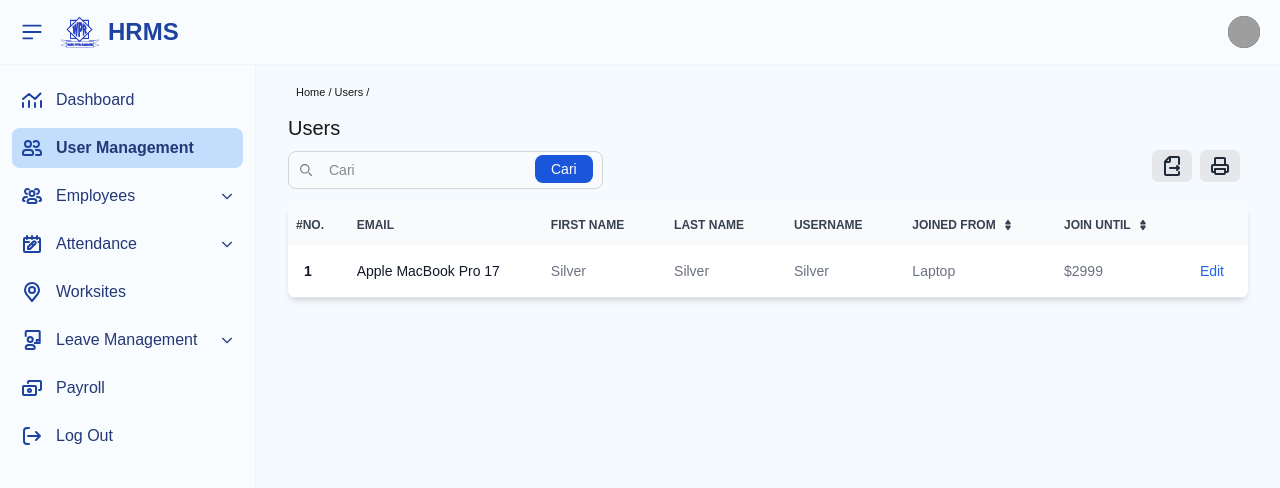
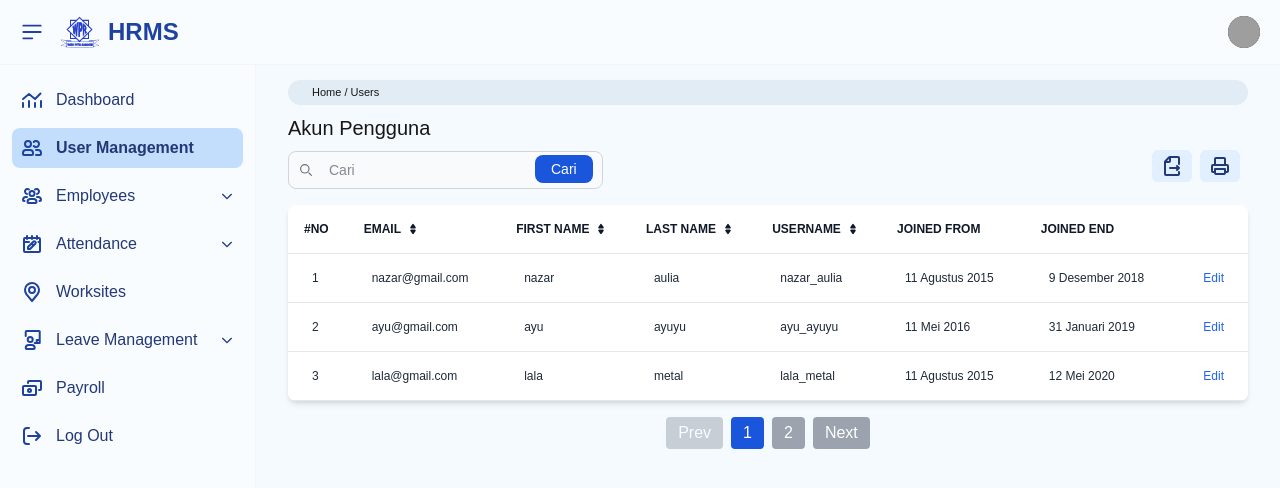
Before and after one commit to Nazarnazz/hrms-ui, a Next.js app: page /admin/users in a window 1280 px wide. Shown: the top 488 px of the page. Built offline with nearby package versions, Linux system fonts and the light colour scheme; grey boxes are pictures that could not be loaded.

Commit message:
perbaikan navbar user dan beberapa tampilan

```diff
--- a/src/app/admin/users/page.js
+++ b/src/app/admin/users/page.js
@@ -1,133 +1,181 @@
+"use client";
+
 import Layout from "@/app/components/menu-items/layout";
+import { SearchBar } from "@/app/components/admin/searchbar";
+import { Table, TableHead, TableHeader, TableBody, TableRow, TableCell } from "@/app/components/admin/table";
+import { useState, useEffect } from "react";
+
+// import Link from "next/link";
+// import Image from "next/image";
+import { Pagination } from "@/app/components/admin/pagination";
+import { Breadcrumb } from "@/app/components/admin/breadcrumb";
+import { IconExport, IconPrint } from "@/app/components/admin/icon";
+
 export default function Users() {
+  const Pengguna = [
+    {
+      id: 1,
+      email: "nazar@gmail.com",
+      first_name: "nazar",
+      last_name: "aulia",
+      username: "nazar_aulia",
+      join_start: "11 Agustus 2015",
+      join_end: "9 Desember 2018",
+    },
+    {
+      id: 2,
+      email: "ayu@gmail.com",
+      first_name: "ayu",
+      last_name: "ayuyu",
+      username: "ayu_ayuyu",
+      join_start: "11 Mei 2016",
+      join_end: "31 Januari 2019",
+    },
+    {
+      id: 3,
+      email: "lala@gmail.com",
+      first_name: "lala",
+      last_name: "metal",
+      username: "lala_metal",
+      join_start: "11 Agustus 2015",
+      join_end: "12 Mei 2020",
+    },
+    {
+      id: 4,
+      email: "rumi@gmail.com",
+      first_name: "rumi",
+      last_name: "aulia",
+      username: "rumi_aulia",
+      join_start: "11 Oktober 2014",
+      join_end: "3 Februari 2019",
+    },
+  ];
+
+  const [searchTerm, setSearchTerm] = useState("");
+
+  //sorting by first_name di awal dengan order descending
+  const [sortBy, setSortBy] = useState("first_name");
+  const [sortOrder, setSortOrder] = useState("desc");
+
+  //untuk tombol handle sort yang arrow arah atas bawah - mengubah sort order dari descending ke ascending atau sebaliknya
+  const handleSort = (column) => {
+    if (sortBy === column) {
+      setSortOrder(sortOrder === "asc" ? "desc" : "asc");
+    } else {
+      setSortBy(column);
+      setSortOrder("asc");
+    }
+  };
+
+  //variabel sort yang akan terhubung dengan data
+  const filteredAndSortedPengguna = [...Pengguna]
+    .filter((item) => {
+      const q = searchTerm.toLowerCase();
+      return item.first_name.toLowerCase().includes(q) || item.last_name.toLowerCase().includes(q) || item.username.toLowerCase().includes(q);
+    })
+    .sort((a, b) => {
+      let valA = a[sortBy];
+      let valB = b[sortBy];
+
+      return sortOrder === "asc" ? valA - valB : valB - valA;
+    });
+
+  //pagination
+  const [currentPage, setCurrentPage] = useState(1);
+  const itemsPerPage = 3; // jumlah data per halaman
+
+  const startIndex = (currentPage - 1) * itemsPerPage;
+  const endIndex = startIndex + itemsPerPage;
+
+  const paginatedPengguna = filteredAndSortedPengguna.slice(startIndex, endIndex);
+  const totalPages = Math.ceil(filteredAndSortedPengguna.length / itemsPerPage);
+
+  useEffect(() => {
+    setCurrentPage(1);
+  }, [searchTerm]);
+
   return (
     <>
       <Layout>
         <div className="p-4 mt-12">
-          <div className="py-1 full-w text-[11px] mb-2 dark:bg-gray-500 font-light rounded-full">
-            <span className="ml-2">Home / Users /</span>
-          </div>
-          <span className="text-[20px] mt-4 ">Users</span>
+          <Breadcrumb>/ Users</Breadcrumb>
+          <span className="text-[20px] mt-4 ">Akun Pengguna</span>
           <div className="grid md:grid-cols-3 grid-cols-2 gap-2">
             <div>
-              <form>
-                <label htmlFor="search" className="mb-2 text-sm font-medium text-gray-900 sr-only dark:text-white">
-                  Search
-                </label>
-                <div className="relative">
-                  <div className="absolute inset-y-0 start-0 flex items-center ps-3 pointer-events-none">
-                    <svg className="w-3 h-3 text-gray-500 dark:text-gray-400" aria-hidden="true" xmlns="http://www.w3.org/2000/svg" fill="none" viewBox="0 0 20 20">
-                      <path stroke="currentColor" strokeLinecap="round" strokeLinejoin="round" strokeWidth="2" d="m19 19-4-4m0-7A7 7 0 1 1 1 8a7 7 0 0 1 14 0Z" />
-                    </svg>
-                  </div>
-                  <input
-                    type="search"
-                    id="search"
-                    className="block w-full p-2 ps-10 mt-2 text-sm text-gray-900 border border-gray-300 rounded-lg bg-gray-50 focus:ring-blue-500 focus:border-blue-500 dark:bg-gray-700 dark:border-gray-600 dark:placeholder-gray-400 dark:text-white dark:focus:ring-blue-500 dark:focus:border-blue-500"
-                    placeholder="Cari"
-                    required
-                  />
-                  <button
-                    type="submit"
-                    className="text-white absolute end-2.5 sm:bottom-1.5 bottom-2 bg-blue-700 hover:bg-blue-800 focus:ring-4 focus:outline-none focus:ring-blue-300 font-medium rounded-lg sm:text-sm sm:px-4 px-2 py-1 text-[10px] dark:bg-blue-600 dark:hover:bg-blue-700 dark:focus:ring-blue-800"
-                  >
-                    Cari
-                  </button>
-                </div>
-              </form>
+              <SearchBar searchTerm={searchTerm} setSearchTerm={setSearchTerm} />
             </div>
             <div className="hidden md:block"></div>
             <div className="flex items-center justify-end">
-              <button className="bg-gray-200 dark:bg-gray-500 hover:bg-gray-300 dark:hover:bg-gray-600 rounded-md py-1 px-2 mr-2 text-gray-500">
-                <svg className="w-6 h-6 text-gray-800 dark:text-white" aria-hidden="true" xmlns="http://www.w3.org/2000/svg" width="24" height="24" fill="none" viewBox="0 0 24 24">
-                  <path
-                    stroke="currentColor"
-                    strokeLinecap="round"
-                    strokeLinejoin="round"
-                    strokeWidth="2"
-                    d="M19 10V4a1 1 0 0 0-1-1H9.914a1 1 0 0 0-.707.293L5.293 7.207A1 1 0 0 0 5 7.914V20a1 1 0 0 0 1 1h12a1 1 0 0 0 1-1v-2M10 3v4a1 1 0 0 1-1 1H5m5 6h9m0 0-2-2m2 2-2 2"
-                  />
-                </svg>
-              </button>
-              <button className="bg-gray-200 dark:bg-gray-500 hover:bg-gray-300 dark:hover:bg-gray-600 rounded-md py-1 px-2 mr-2 text-gray-500">
-                <svg className="w-6 h-6 text-gray-800 dark:text-white" aria-hidden="true" xmlns="http://www.w3.org/2000/svg" width="24" height="24" fill="none" viewBox="0 0 24 24">
-                  <path
-                    stroke="currentColor"
-                    strokeLinejoin="round"
-                    strokeWidth="2"
-                    d="M16.444 18H19a1 1 0 0 0 1-1v-5a1 1 0 0 0-1-1H5a1 1 0 0 0-1 1v5a1 1 0 0 0 1 1h2.556M17 11V5a1 1 0 0 0-1-1H8a1 1 0 0 0-1 1v6h10ZM7 15h10v4a1 1 0 0 1-1 1H8a1 1 0 0 1-1-1v-4Z"
-                  />
-                </svg>
-              </button>
+              <IconExport />
+              <IconPrint />
             </div>
           </div>
           <div className="py-4 rounded-lg dark:border-gray-700 ">
             <div className="relative overflow-x-auto shadow-md sm:rounded-lg">
-              <table className="w-full text-sm text-left rtl:text-right text-gray-500 dark:text-gray-400">
-                <thead className="text-xs text-gray-700 uppercase bg-gray-50 dark:bg-gray-700 dark:text-gray-400">
-                  <tr>
-                    <th scope="col" className="px-2 py-3">
-                      #No.
-                    </th>
-                    <th scope="col" className="px-6 py-3">
+              <Table>
+                <TableHead>
+                  <TableRow>
+                    <TableHeader>#NO</TableHeader>
+                    <TableHeader>
+                      <div className="flex items-center">
                         Email
-                    </th>
-                    <th scope="col" className="px-6 py-3">
-                      First Name
-                    </th>
-                    <th scope="col" className="px-6 py-3">
-                      Last Name
-                    </th>
-                    <th scope="col" className="px-6 py-3">
-                      Username
-                    </th>
-                    <th scope="col" className="px-6 py-3">
-                      <div className="flex items-center">
-                        Joined from
-                        <a href="#">
-                          <svg className="w-3 h-3 ms-1.5" aria-hidden="true" xmlns="http://www.w3.org/2000/svg" fill="currentColor" viewBox="0 0 24 24">
+                        <svg onClick={() => handleSort("email")} className="w-3 h-3 ms-1.5" aria-hidden="true" xmlns="http://www.w3.org/2000/svg" fill="currentColor" viewBox="0 0 24 24">
                           <path d="M8.574 11.024h6.852a2.075 2.075 0 0 0 1.847-1.086 1.9 1.9 0 0 0-.11-1.986L13.736 2.9a2.122 2.122 0 0 0-3.472 0L6.837 7.952a1.9 1.9 0 0 0-.11 1.986 2.074 2.074 0 0 0 1.847 1.086Zm6.852 1.952H8.574a2.072 2.072 0 0 0-1.847 1.087 1.9 1.9 0 0 0 .11 1.985l3.426 5.05a2.123 2.123 0 0 0 3.472 0l3.427-5.05a1.9 1.9 0 0 0 .11-1.985 2.074 2.074 0 0 0-1.846-1.087Z" />
                         </svg>
-                        </a>
                       </div>
-                    </th>
-                    <th scope="col" className="px-6 py-3">
+                    </TableHeader>
+                    <TableHeader>
                       <div className="flex items-center">
-                        Join until
-                        <a href="#">
-                          <svg className="w-3 h-3 ms-1.5" aria-hidden="true" xmlns="http://www.w3.org/2000/svg" fill="currentColor" viewBox="0 0 24 24">
+                        First Name
+                        <svg onClick={() => handleSort("first_name")} className="w-3 h-3 ms-1.5" aria-hidden="true" xmlns="http://www.w3.org/2000/svg" fill="currentColor" viewBox="0 0 24 24">
                           <path d="M8.574 11.024h6.852a2.075 2.075 0 0 0 1.847-1.086 1.9 1.9 0 0 0-.11-1.986L13.736 2.9a2.122 2.122 0 0 0-3.472 0L6.837 7.952a1.9 1.9 0 0 0-.11 1.986 2.074 2.074 0 0 0 1.847 1.086Zm6.852 1.952H8.574a2.072 2.072 0 0 0-1.847 1.087 1.9 1.9 0 0 0 .11 1.985l3.426 5.05a2.123 2.123 0 0 0 3.472 0l3.427-5.05a1.9 1.9 0 0 0 .11-1.985 2.074 2.074 0 0 0-1.846-1.087Z" />
                         </svg>
-                        </a>
                       </div>
-                    </th>
-                    <th scope="col" className="px-6 py-3">
-                      <span className="sr-only">Edit</span>
-                    </th>
-                  </tr>
-                </thead>
-                <tbody>
-                  <tr className="bg-white border-b dark:bg-gray-800 dark:border-gray-700 border-gray-200">
-                    <th scope="row" className="px-4 py-4 font-bold text-gray-900 dark:text-white">
-                      1
-                    </th>
-                    <td scope="row" className="px-6 py-4 font-medium text-gray-900 whitespace-nowrap dark:text-white">
-                      Apple MacBook Pro 17
-                    </td>
-                    <td className="px-6 py-4">Silver</td>
-                    <td className="px-6 py-4">Silver</td>
-                    <td className="px-6 py-4">Silver</td>
-                    <td className="px-6 py-4">Laptop</td>
-                    <td className="px-6 py-4">$2999</td>
-                    <td className="px-6 py-4 text-right">
+                    </TableHeader>
+                    <TableHeader>
+                      <div className="flex items-center">
+                        Last Name
+                        <svg onClick={() => handleSort("last_name")} className="w-3 h-3 ms-1.5" aria-hidden="true" xmlns="http://www.w3.org/2000/svg" fill="currentColor" viewBox="0 0 24 24">
+                          <path d="M8.574 11.024h6.852a2.075 2.075 0 0 0 1.847-1.086 1.9 1.9 0 0 0-.11-1.986L13.736 2.9a2.122 2.122 0 0 0-3.472 0L6.837 7.952a1.9 1.9 0 0 0-.11 1.986 2.074 2.074 0 0 0 1.847 1.086Zm6.852 1.952H8.574a2.072 2.072 0 0 0-1.847 1.087 1.9 1.9 0 0 0 .11 1.985l3.426 5.05a2.123 2.123 0 0 0 3.472 0l3.427-5.05a1.9 1.9 0 0 0 .11-1.985 2.074 2.074 0 0 0-1.846-1.087Z" />
+                        </svg>
+                      </div>
+                    </TableHeader>
+                    <TableHeader>
+                      <div className="flex items-center">
+                        Username
+                        <svg onClick={() => handleSort("username")} className="w-3 h-3 ms-1.5" aria-hidden="true" xmlns="http://www.w3.org/2000/svg" fill="currentColor" viewBox="0 0 24 24">
+                          <path d="M8.574 11.024h6.852a2.075 2.075 0 0 0 1.847-1.086 1.9 1.9 0 0 0-.11-1.986L13.736 2.9a2.122 2.122 0 0 0-3.472 0L6.837 7.952a1.9 1.9 0 0 0-.11 1.986 2.074 2.074 0 0 0 1.847 1.086Zm6.852 1.952H8.574a2.072 2.072 0 0 0-1.847 1.087 1.9 1.9 0 0 0 .11 1.985l3.426 5.05a2.123 2.123 0 0 0 3.472 0l3.427-5.05a1.9 1.9 0 0 0 .11-1.985 2.074 2.074 0 0 0-1.846-1.087Z" />
+                        </svg>
+                      </div>
+                    </TableHeader>
+                    <TableHeader>Joined From</TableHeader>
+                    <TableHeader>Joined End</TableHeader>
+                    <TableHeader>
+                      <span className="sr-only">action</span>
+                    </TableHeader>
+                  </TableRow>
+                </TableHead>
+                <TableBody>
+                  {paginatedPengguna.map((item, index) => (
+                    <TableRow key={item.id}>
+                      <TableCell>{startIndex + index + 1}</TableCell>
+                      <TableCell>{item.email}</TableCell>
+                      <TableCell>{item.first_name}</TableCell>
+                      <TableCell>{item.last_name}</TableCell>
+                      <TableCell>{item.username}</TableCell>
+                      <TableCell>{item.join_start}</TableCell>
+                      <TableCell>{item.join_end}</TableCell>
+                      <TableCell className="text-right">
                         <a href="#" className="font-medium text-blue-600 dark:text-blue-500 hover:underline">
                           Edit
                         </a>
-                    </td>
-                  </tr>
-                </tbody>
-              </table>
+                      </TableCell>
+                    </TableRow>
+                  ))}
+                </TableBody>
+              </Table>
             </div>
+            <Pagination setCurrentPage={setCurrentPage} currentPage={currentPage} totalPages={totalPages} />
           </div>
         </div>
       </Layout>
--- /dev/null
+++ b/src/app/components/admin/breadcrumb.js
@@ -0,0 +1,14 @@
+import Link from "next/link";
+
+export function Breadcrumb({ children }) {
+  return (
+    <div className="py-1 full-w text-[11px] mb-2 bg-[#e1ecf5] dark:bg-gray-500 font-light rounded-full">
+      <span className="ps-6">
+        <Link href="/admin/dashboard/" className="hover:text-blue-500">
+          Home
+        </Link>{" "}
+        {children}
+      </span>
+    </div>
+  );
+}
--- a/src/app/user/dashboard/page.js
+++ b/src/app/user/dashboard/page.js
@@ -68,12 +68,12 @@ export default function Dashboard() {
         </div>
       </div>
       <div className="relative z-20 -mt-11 px-5">
-        <div className="w-full max-w-screen-sm mx-auto py-4 px-4 bg-[#cae2ff] dark:bg-gray-950 dark:border-2 dark:border-[#77A4C4] rounded-md shadow-md shadow-gray-400 dark:shadow-gray-700">
+        <div className="w-full max-w-screen-sm mx-auto py-4 px-4 bg-[#e1effe] dark:bg-gray-950 dark:border-2 dark:border-[#77A4C4] rounded-md shadow-md shadow-gray-400 dark:shadow-gray-700">
           <div className="flex justify-center mb-1">
             <Image src="/assets/image/mrbean.jpg" width={70} height={70} className="dark:border-1 dark:border-white rounded-xl" alt="mrbean" />
           </div>
-          <div className="text-lg font-bold text-[#173f70] text-center truncate">Nazar Aulia</div>
-          <div className="text-xs font-bold text-[#173f70] text-center">Programmer</div>
+          <div className="text-lg font-bold text-[#173f70] dark:text-white  text-center truncate">Nazar Aulia</div>
+          <div className="text-xs font-bold text-[#173f70] dark:text-white  text-center">Programmer</div>
         </div>
       </div>
       {/* <div className="px-6 flex rounded-md bg-white border-2 border-[#77A4C4] shadow-sm shadow-blue-400 mt-4 mx-5">
```
Also changed, not shown: src/app/components/menu-items/navigation-user.js (+36 -11 lines), src/app/user/absensi/page.js (+4 -4 lines), src/app/user/profile/page.js (+14 -15 lines). Lines whose indentation alone changed are shown as unchanged.
